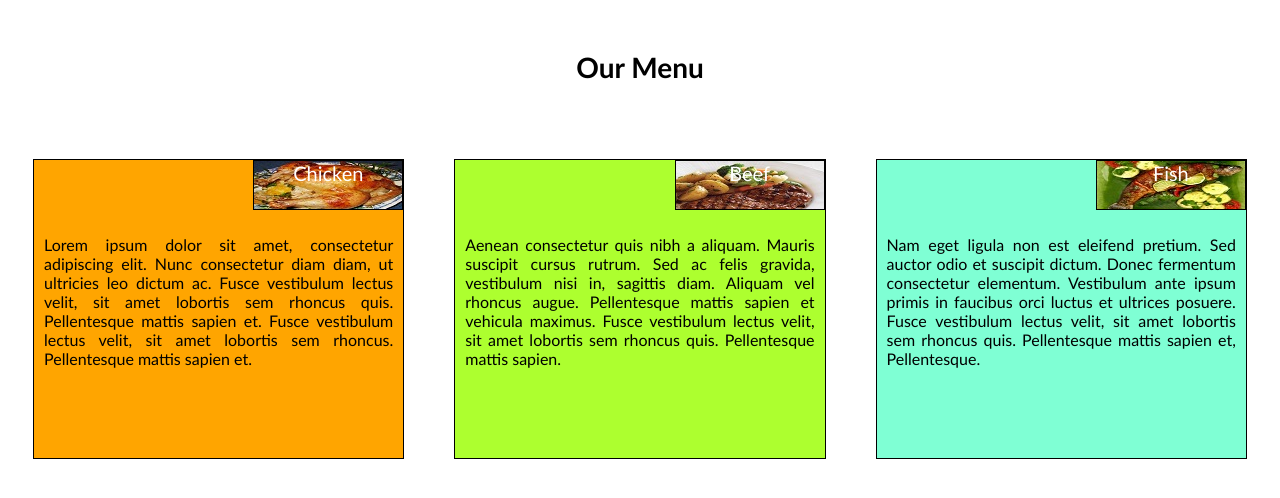
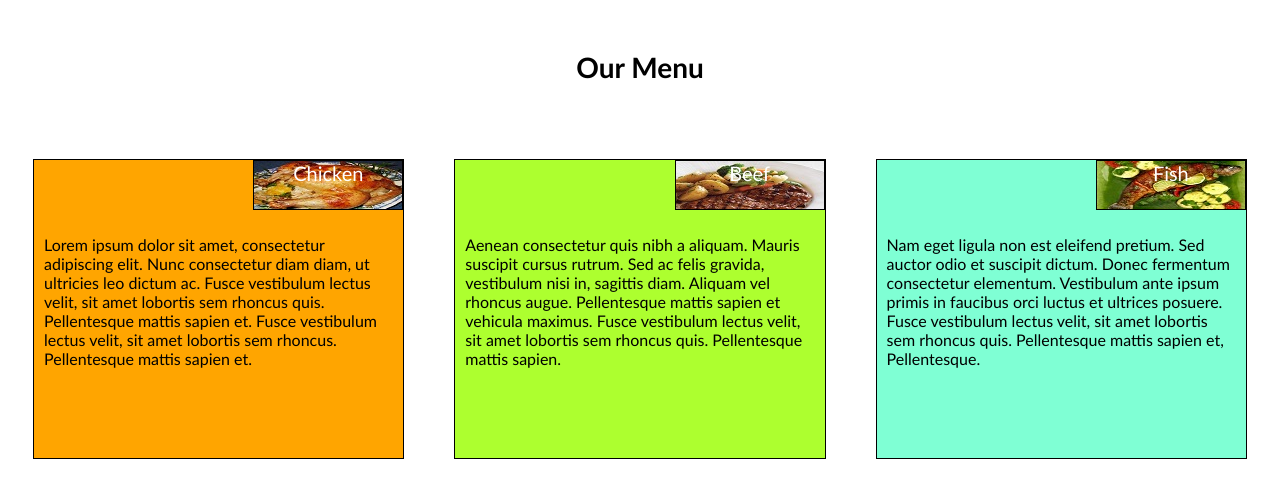
Before and after one commit to ch1pshe1/assignments, a plain HTML site: page module2-solution/index.html in a window 1280 px wide. Drawn offline with Linux system fonts and the light colour scheme.

Commit message:
css file change

```diff
--- a/module2-solution/css/styles.css
+++ b/module2-solution/css/styles.css
@@ -1,7 +1,6 @@
 /********** Base styles **********/
 * {
   box-sizing: border-box;
-  /*font-family: "Comic Sans MS", cursive, sans-serif;*/
   font-family: "Trebuchet MS", Helvetica, sans-serif
 
 }
@@ -15,9 +14,7 @@ h1 {
 
 p {
   margin: 75px 10px 10px 10px;
-  text-align: justify;
-  min-height: 70%;
-  text-overflow: auto;
+  text-align: left;
   color: black;
 }
 
@@ -39,6 +36,7 @@ p {
   border: 1px solid black;
   text-align: center;
   font-size: 125%;
+  color: white;
 }
 
 .row {
@@ -52,27 +50,25 @@ p {
 #menuitem2 {
   background-color: greenyellow;
 }
+
 #menuitem3 {
   background-color: aquamarine;
 }
 
 #menutitle1 {
   background-image: url(roasted-chicken-small.jpg);
-  color: white;
 }
 
 #menutitle2 {
   background-image: url(steak-cooked-small.jpg);
-  color: white;
 }
 
 #menutitle3 {
   background-image: url(cooked-fish-small.jpg);
-  color: white;
 }
 
 /********** Desktop **********/
-@media only screen and (min-width: 992px) {
+@media screen and (min-width: 992px) {
   .col-large {
     float: left;
     width: 33.33%;
@@ -81,7 +77,7 @@ p {
 
 
 /********** Tablet **********/
-@media only screen and (min-width: 768px) and (max-width: 991px) {
+@media screen and (min-width: 768px) and (max-width: 991px) {
   .col-medium {
     float: left;
     width: 50%;
@@ -94,7 +90,7 @@ p {
 }
 
 /********** Mobile **********/
-@media only screen and (max-width: 767px) {
+@media screen and (max-width: 767px) {
   .col-small {
     float: left;
     width: 100%;
```
